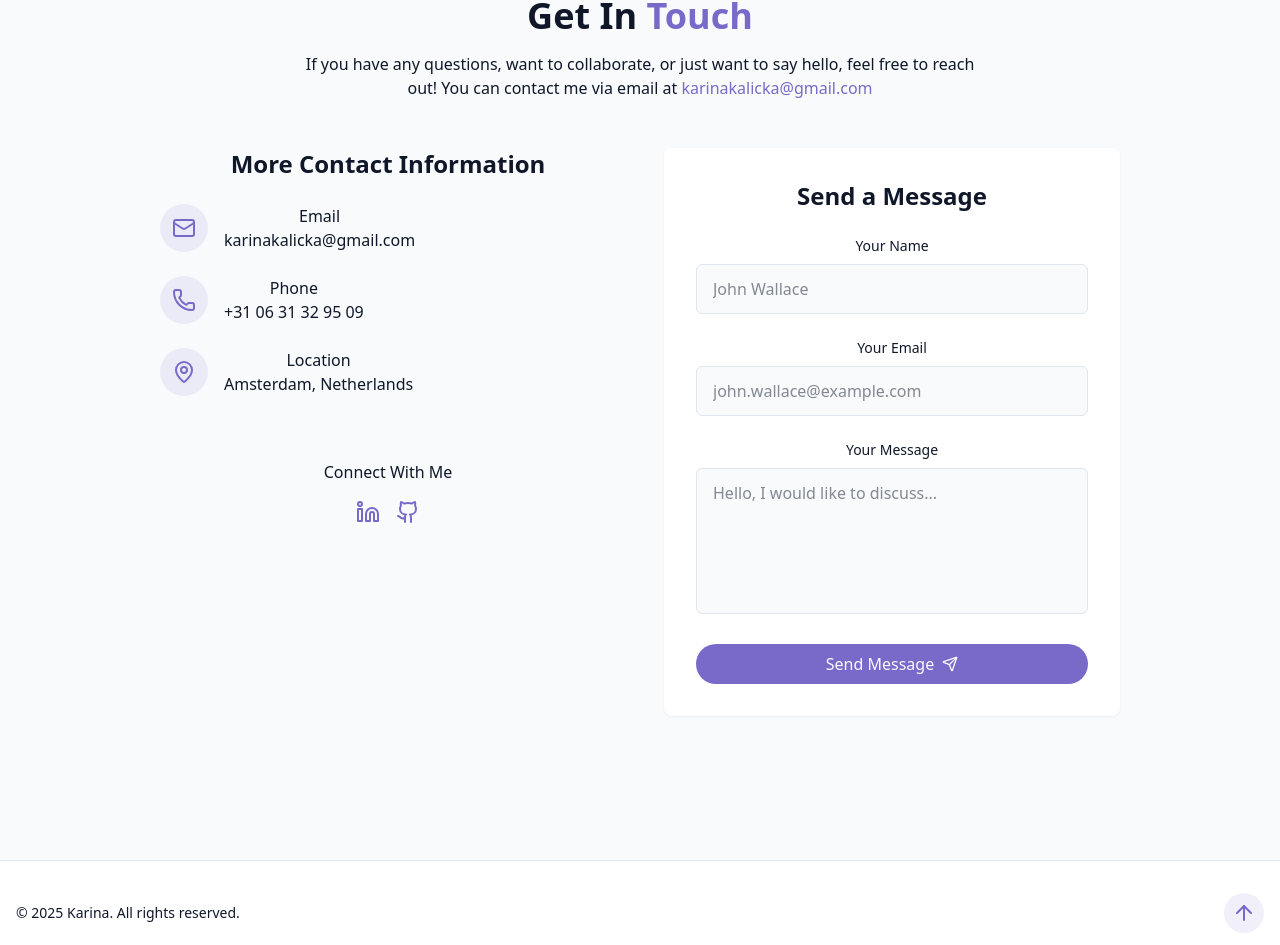
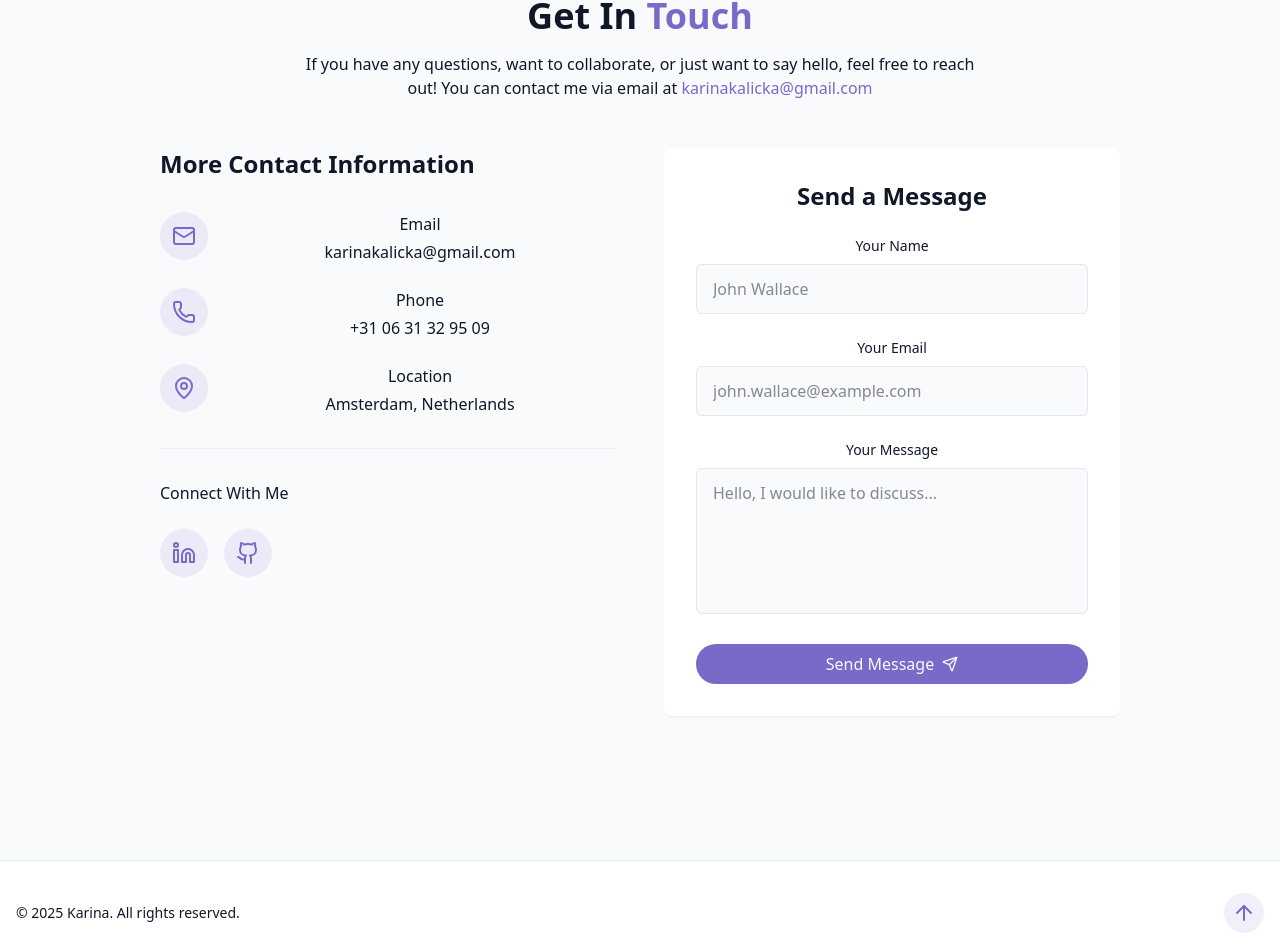
Before and after one commit to KarinaKKarinaK/react-portfolio, a React (Vite) app: page / in a window 1280 px wide. Shown: the part 3846-4791 px from the top of the page. Built offline with nearby package versions, Linux system fonts and the light colour scheme.

Commit message:
Fixed contact section text alignment

```diff
--- a/src/components/ContactSection.jsx
+++ b/src/components/ContactSection.jsx
@@ -54,20 +54,20 @@ export const ContactSection = () => {
 
         <div className="grid grid-cols-1 md:grid-cols-2 gap-12">
           <div className="space-y-8">
-            <h3 className="text-2xl font-semibold mb-6">
+            <h3 className="text-2xl font-semibold mb-8 text-left">
               More Contact Information
             </h3>
 
-            <div className="space-y-6 justify-center">
+            <div className="space-y-6">
               <div className="flex items-start space-x-4">
-                <div className="p-3 rounded-full bg-primary/10">
+                <div className="p-3 rounded-full bg-primary/10 flex-shrink-0">
                   <Mail className="h-6 w-6 text-primary" />
                 </div>
-                <div>
-                  <h4 className="font-medium">Email</h4>
+                <div className="flex-1">
+                  <h4 className="font-medium text-foreground mb-1">Email</h4>
                   <a
                     href="mailto:karinakalicka@gmail.com"
-                    className="text-muted-foreground hover:text-primary transition-colors"
+                    className="text-muted-foreground hover:text-primary transition-colors break-all"
                   >
                     karinakalicka@gmail.com
                   </a>
@@ -75,11 +75,11 @@ export const ContactSection = () => {
               </div>
 
               <div className="flex items-start space-x-4">
-                <div className="p-3 rounded-full bg-primary/10">
+                <div className="p-3 rounded-full bg-primary/10 flex-shrink-0">
                   <Phone className="h-6 w-6 text-primary" />
                 </div>
-                <div>
-                  <h4 className="font-medium">Phone</h4>
+                <div className="flex-1">
+                  <h4 className="font-medium text-foreground mb-1">Phone</h4>
                   <a
                     href="tel:+310631329509"
                     className="text-muted-foreground hover:text-primary transition-colors"
@@ -90,28 +90,35 @@ export const ContactSection = () => {
               </div>
 
               <div className="flex items-start space-x-4">
-                <div className="p-3 rounded-full bg-primary/10">
+                <div className="p-3 rounded-full bg-primary/10 flex-shrink-0">
                   <MapPin className="h-6 w-6 text-primary" />
                 </div>
-                <div>
-                  <h4 className="font-medium">Location</h4>
-                  <a className="text-muted-foreground hover:text-primary transition-colors">
+                <div className="flex-1">
+                  <h4 className="font-medium text-foreground mb-1">Location</h4>
+                  <span className="text-muted-foreground">
                     Amsterdam, Netherlands
-                  </a>
+                  </span>
                 </div>
               </div>
             </div>
 
-            <div className="pt-8">
-              <h4 className="font-medium mb-4">Connect With Me</h4>
-              <div className="flex space-x-4 justify-center">
+            <div className="pt-8 border-t border-border/50">
+              <h4 className="font-medium mb-6 text-left">Connect With Me</h4>
+              <div className="flex space-x-4">
                 <a
                   href="https://www.linkedin.com/in/karina-kalicka-molin-52193a280/"
-                  c
+                  target="_blank"
+                  rel="noopener noreferrer"
+                  className="p-3 rounded-full bg-primary/10 hover:bg-primary/20 transition-colors"
                 >
                   <Linkedin className="h-6 w-6 text-primary hover:text-primary/80 transition-colors" />
                 </a>
-                <a href="https://github.com/KarinaKKarinaK" target="_blank">
+                <a
+                  href="https://github.com/KarinaKKarinaK"
+                  target="_blank"
+                  rel="noopener noreferrer"
+                  className="p-3 rounded-full bg-primary/10 hover:bg-primary/20 transition-colors"
+                >
                   <Github className="h-6 w-6 text-primary hover:text-primary/80 transition-colors" />
                 </a>
               </div>
```
